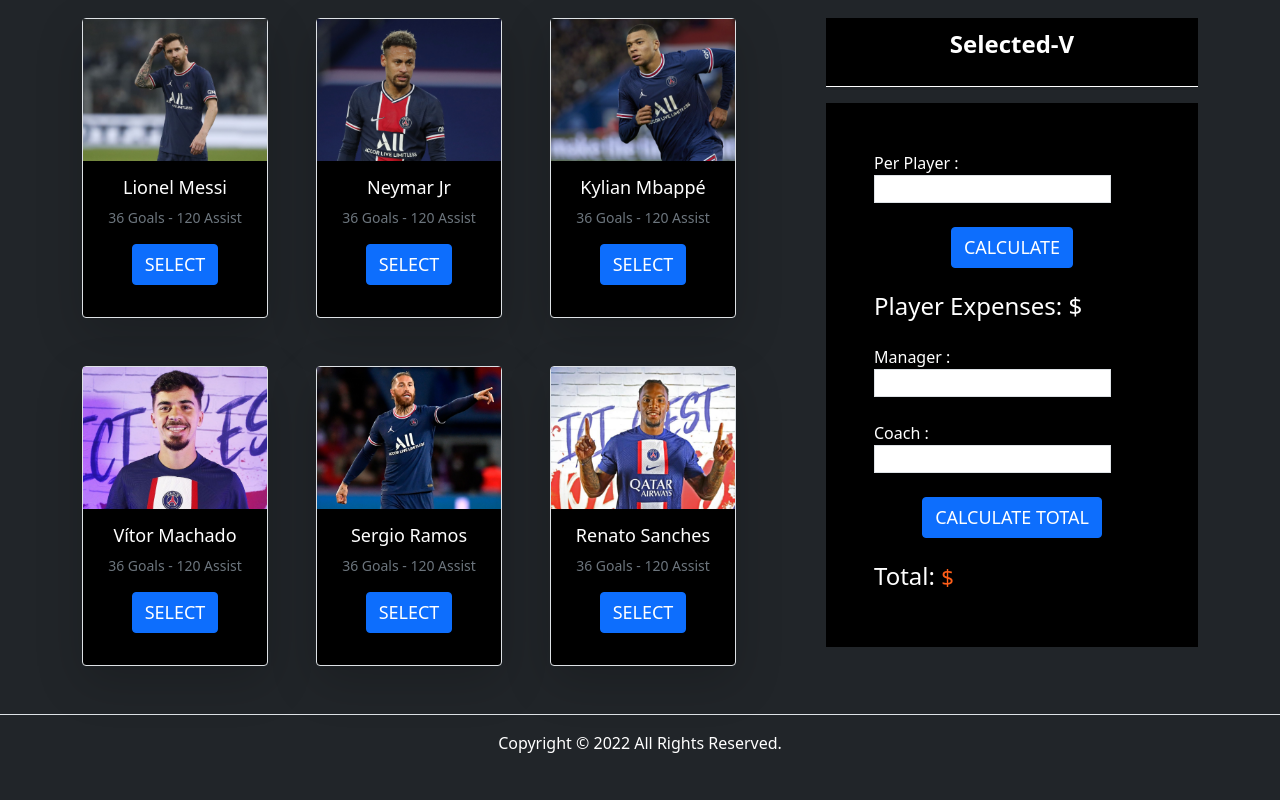
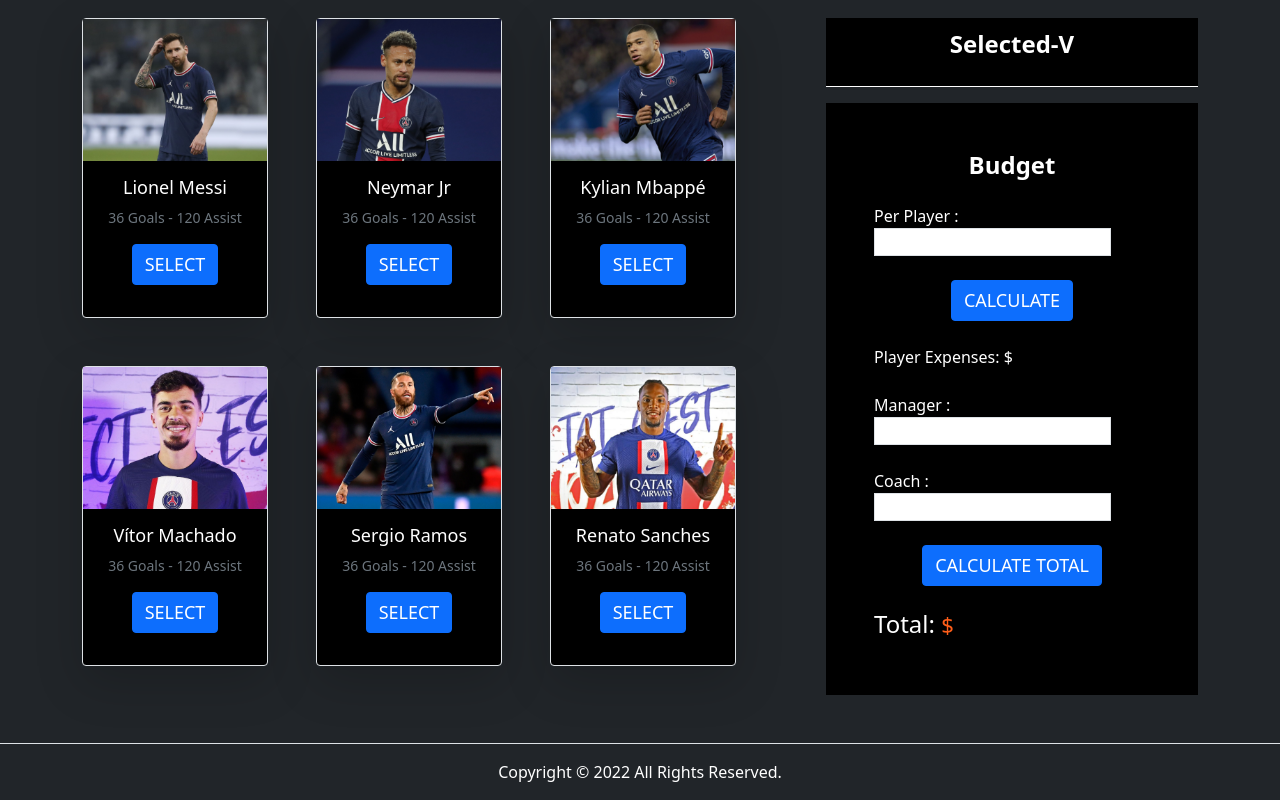
Before and after one commit to ShapnaAkter06/Top-5-Player, a plain HTML site: page index.html in a window 1280 px wide. Shown: the part 390-1190 px from the top of the page. Before the commit the page ends 1161 px from the top, so only its background shows below. Drawn offline with nearby package versions, Linux system fonts and the light colour scheme.

Commit message:
budget title added

```diff
--- a/index.html
+++ b/index.html
@@ -125,6 +125,7 @@
                             </div>
                 <!-- Budget -->
                 <div class="budget text-white p-5">
+                  <h2 class="fs-4 text-center text-white fw-bold mb-4">Budget</h2>
                     <div>
                         <span>Per Player : </span>
                         <input type="text" class="border" id="cost-per-player">
@@ -132,7 +133,10 @@
                     <div class="text-center mt-4 mb-4">
                         <button class="btn btn-primary" id="btn-calculate">Calculate</button>
                     </div>
-                    <h2 class="fs-4">Player Expenses: <span id="player-expenses">$</span> </h2>
+                    <div>
+                      <span class="">Player Expenses:</span>
+                      <span id="player-expenses">$</span>
+                    </div>
                     <div class="mt-4">
                         <span> Manager : </span>
                         <input type="text" class="border" id="manager-cost">
@@ -144,7 +148,7 @@
                     <div class="text-center mt-4 mb-4">
                         <button class="btn btn-primary" id="total-calculate-btn">Calculate Total</button>
                     </div>
-                      <h2 class="fs-4">Total: <span id="total">$</span></h2>
+                      <h3 class="fs-4">Total: <span id="total">$</span></h3>
                 </div>
                         </div>
                     </div>
```
